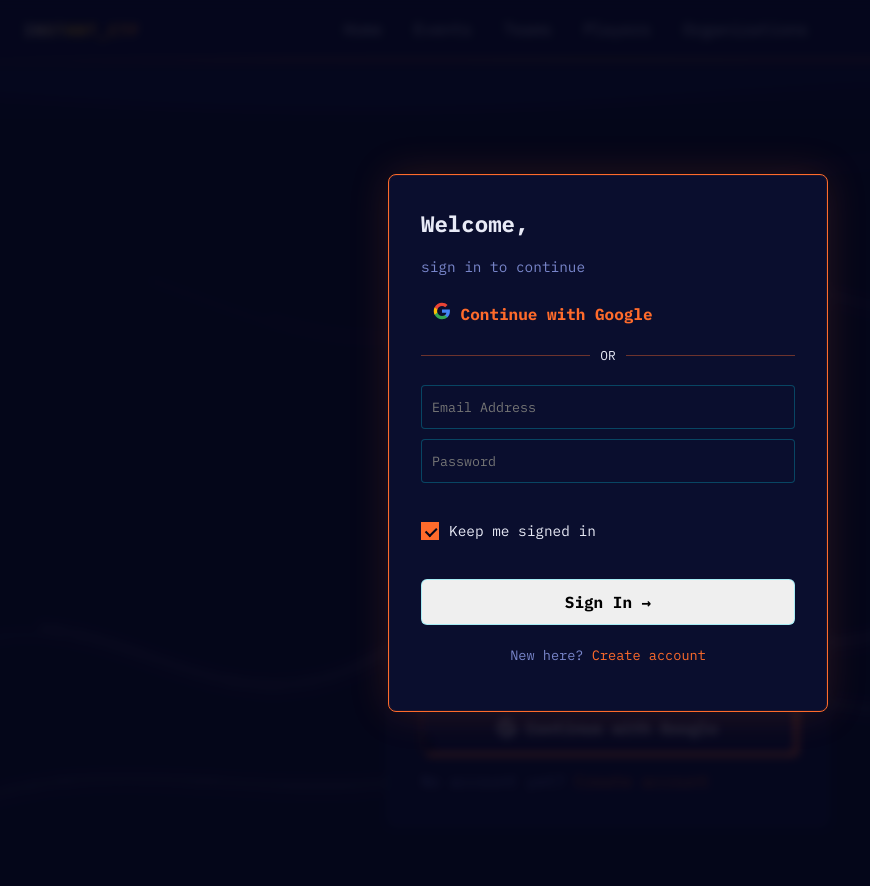
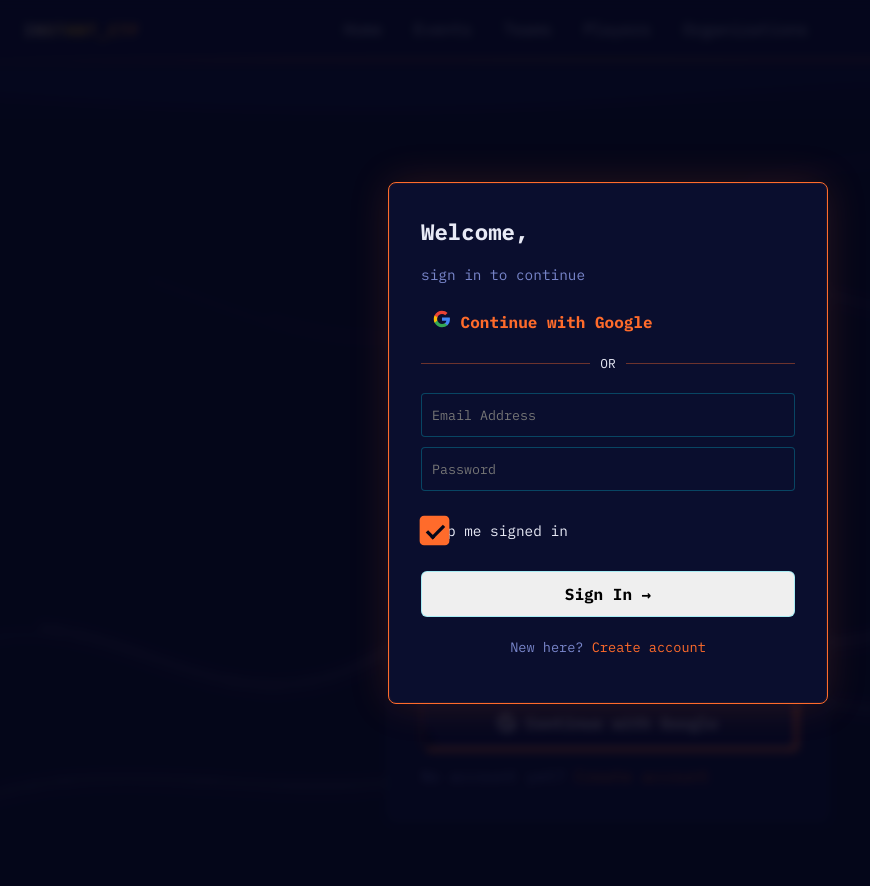
Before and after one commit to ahmedQuadimi/Instant_CTF, a Django app: page /accounts/login/ in a window 1280 px wide, after a click on "Login". Shown: the whole page, without its empty margins (32-902 px from the left). Run offline with Django 5.2, Linux system fonts and the light colour scheme; some libraries are stand-ins or nearby versions.

Commit message:
`fix: resolve visual audit regressions and standardize UI consistency`
- Add CSRF tokens to search forms for audit compliance
- Implement guidelines-compliant checkbox component in `platform.css`
- Fix horizontal overflows by ensuring responsive form and modal widths
- Standardize `display_time` formatting with UTC labels and full month names
- Enhance visual distinction of locked fields in event edit forms
- Remove minimum value constraints from challenge point fields

```diff
--- a/Events/templatetags/ui_extras.py
+++ b/Events/templatetags/ui_extras.py
@@ -60,4 +60,4 @@ def status_badge_class(status):
 def display_time(dt):
     if not dt:
         return ''
-    return dt.strftime('%b %d, %Y %H:%M') + ' UTC'
+    return dt.strftime('%B %d, %Y %H:%M') + ' UTC'
--- a/static/css/platform.css
+++ b/static/css/platform.css
@@ -116,13 +116,74 @@
   --input-focus: var(--accent-primary);
   display: grid;
   gap: 12px;
-  width: 100%;
-  max-width: 560px;
+  width: min(560px, 100%);
   padding: 32px;
   background: var(--background);
   border: var(--border);
   border-radius: var(--radius);
   font-family: var(--font-mono);
+  box-sizing: border-box;
+}
+
+/* Checkbox Container from Guidelines */
+.container {
+  display: inline-flex;
+  align-items: center;
+  position: relative;
+  cursor: pointer;
+  font-size: 18px;
+  user-select: none;
+  min-height: 1.5em;
+  padding-left: 2em;
+  width: auto;
+  max-width: 100%;
+  box-sizing: border-box;
+}
+
+.container input {
+  position: absolute;
+  opacity: 0;
+  cursor: pointer;
+  width: 0;
+  height: 0;
+}
+
+.container .checkmark {
+  position: absolute;
+  top: 0;
+  left: 0;
+  height: 1.5em;
+  width: 1.5em;
+  background-color: var(--bg-elevated);
+  border: 2px solid var(--accent-primary);
+  border-radius: 4px;
+  transition: transform 0.2s cubic-bezier(0.175, 0.885, 0.32, 1.275), box-shadow 0.2s;
+}
+
+.container:hover .checkmark {
+  transform: scale(1.05);
+}
+
+.container input:checked ~ .checkmark {
+  background-color: var(--accent-primary);
+  transform: scale(1.1);
+}
+
+.container .checkmark:after {
+  content: "";
+  position: absolute;
+  display: none;
+  left: 0.45em;
+  top: 0.15em;
+  width: 0.35em;
+  height: 0.7em;
+  border: solid var(--bg-base);
+  border-width: 0 0.2em 0.2em 0;
+  transform: rotate(45deg);
+}
+
+.container input:checked ~ .checkmark:after {
+  display: block;
 }
 
 .form.compact {
@@ -575,6 +636,15 @@ button.btn-primary:hover::after {
 .platform-form {
   display: grid;
   gap: 10px;
+  width: 100%;
+  box-sizing: border-box;
+}
+
+.field-group {
+  display: grid;
+  gap: 8px;
+  width: 100%;
+  box-sizing: border-box;
 }
 
 .platform-form input,
@@ -1484,9 +1554,10 @@ tr:hover,
   background: var(--bg-surface);
   border: 1px solid var(--accent-primary);
   border-radius: 8px;
-  padding: 32px;
+  padding: clamp(16px, 5vw, 32px);
   max-width: 560px;
-  width: calc(100% - 32px);
+  width: min(560px, 94vw);
+  box-sizing: border-box;
   box-shadow:
     0 0 40px color-mix(in srgb, var(--accent-primary) 15%, transparent),
     inset 0 0 0 1px color-mix(in srgb, var(--accent-primary) 8%, transparent);
--- a/templates/account/login.html
+++ b/templates/account/login.html
@@ -62,7 +62,7 @@
         <label class="container">
           <input type="checkbox" id="id_remember" name="remember" checked />
           <div class="checkmark"></div>
-          <span style="margin-left: 2.5rem; font-size: 0.9rem; color: var(--text-secondary);">Keep me signed in</span>
+          <span style="font-size: 0.9rem; color: var(--text-secondary);">Keep me signed in</span>
         </label>
       </div>
 
--- a/templates/accounts/players.html
+++ b/templates/accounts/players.html
@@ -14,6 +14,7 @@
     </div>
 
     <form method="GET" class="search-form" data-no-warn>
+      {% csrf_token %}
       <div class="search-bar">
         <input
           type="text"
--- a/templates/base.html
+++ b/templates/base.html
@@ -770,15 +770,15 @@
       <form method="POST" action="{% url 'account_login' %}" class="platform-form" style="margin-top: 20px;">
         {% csrf_token %}
         <input type="hidden" name="{{ redirect_field_name }}" value="{{ redirect_field_value }}">
-        <div class="field-group" style="display:grid; gap:8px;">
+        <div class="field-group">
           <input type="email" name="login" placeholder="Email Address" required>
         </div>
-        <div class="field-group" style="display:grid; gap:8px;">
+        <div class="field-group">
           <input type="password" name="password" placeholder="Password" required>
         </div>
-        <label class="checkbox-wrapper remember-me-row" for="modal-id-remember">
+        <label class="container remember-me-row">
           <input type="checkbox" id="modal-id-remember" name="remember" checked>
-          <span class="checkbox-box" aria-hidden="true"></span>
+          <div class="checkmark"></div>
           <span class="checkbox-label">Keep me signed in</span>
         </label>
         <button type="submit" class="oauthButton">
@@ -815,16 +815,16 @@
         {% if redirect_field_value %}
           <input type="hidden" name="{{ redirect_field_name }}" value="{{ redirect_field_value }}" />
         {% endif %}
-        <div class="field-group" style="display:grid; gap:8px;">
+        <div class="field-group">
           <input type="text" name="username" placeholder="Hacker Tag (username)" required>
         </div>
-        <div class="field-group" style="display:grid; gap:8px;">
+        <div class="field-group">
           <input type="email" name="email" placeholder="Email Address" required>
         </div>
-        <div class="field-group" style="display:grid; gap:8px;">
+        <div class="field-group">
           <input type="password" name="password1" placeholder="Password" required>
         </div>
-        <div class="field-group" style="display:grid; gap:8px;">
+        <div class="field-group">
           <input type="password" name="password2" placeholder="Confirm Password" required>
         </div>
         <button type="submit" class="oauthButton">
--- a/templates/events/edit_event.html
+++ b/templates/events/edit_event.html
@@ -33,8 +33,8 @@
     }
 
     .locked-field {
-      background: var(--bg-base);
-      border: 1px solid rgba(255, 255, 255, 0.06);
+      background: color-mix(in srgb, var(--bg-base) 80%, black);
+      border: 1px solid rgba(255, 255, 255, 0.1);
       border-radius: var(--radius);
       padding: 10px 14px;
       color: var(--text-secondary);
@@ -43,6 +43,8 @@
       cursor: not-allowed;
       display: grid;
       gap: 6px;
+      filter: grayscale(0.6);
+      opacity: 0.85;
     }
 
     .locked-label {
--- a/templates/events/event_list.html
+++ b/templates/events/event_list.html
@@ -18,6 +18,7 @@
     </div>
 
     <form method="GET" action="" class="search-form" data-no-warn>
+      {% csrf_token %}
       <div class="search-bar">
         <input
           type="text"
--- a/templates/events/manage_event_dashboard.html
+++ b/templates/events/manage_event_dashboard.html
@@ -124,7 +124,7 @@
             <td>{{ challenge.name }}</td>
             <td>
               {% if challenge.release_time %}
-                {{ challenge.release_time|date:'Y-m-d\TH:i' }}
+                {{ challenge.release_time|display_time }}
               {% else %}
                 -
               {% endif %}
@@ -382,7 +382,7 @@
                   </div>
                   <div>
                     <label>Points</label>
-                    <input type="number" name="points" value="{{ challenge.points|default:100 }}" min="1" required />
+                    <input type="number" name="points" value="{{ challenge.points|default:100 }}" required />
                   </div>
                   <div>
                     <label>Status</label>
--- a/templates/organizations/organization_home.html
+++ b/templates/organizations/organization_home.html
@@ -18,6 +18,7 @@
 
   <form method="GET" class="search-form"
         data-no-warn>
+    {% csrf_token %}
     <div class="search-bar">
       <input type="text" name="q"
              value="{{ query }}"
--- a/templates/teams/team_create.html
+++ b/templates/teams/team_create.html
@@ -38,7 +38,7 @@
         <label class="container">
           <input type="checkbox" name="{{ form.is_public.name }}" id="{{ form.is_public.id_for_label }}" {% if form.is_public.value %}checked{% endif %} />
           <div class="checkmark"></div>
-          <span style="margin-left: 2.5rem; font-size: 1rem; color: var(--text-primary);">Public team</span>
+          <span style="font-size: 1rem; color: var(--text-primary);">Public team</span>
         </label>
         {% if form.is_public.errors %}
           <div class="field-error">
--- a/templates/teams/teams.html
+++ b/templates/teams/teams.html
@@ -17,6 +17,7 @@
     </div>
 
     <form method="GET" class="search-form" data-no-warn>
+      {% csrf_token %}
       <div class="search-bar">
         <input type="text" name="q" value="{{ query }}" placeholder="Search teams..." class="search-input">
         <button type="submit" class="search-btn">Search</button>
```
Also changed, not shown: scripts/visual_audit_report.md (+13 -9 lines).
